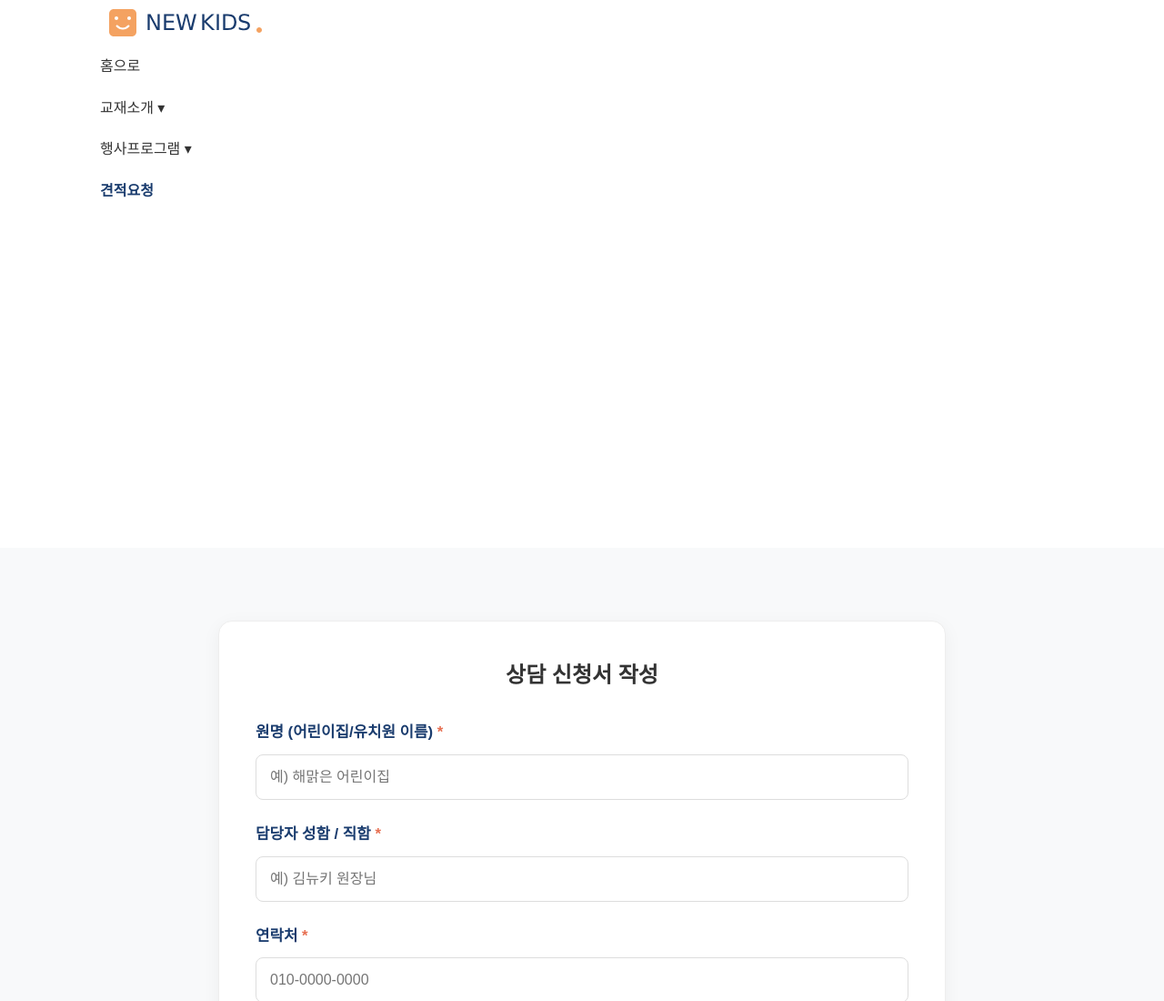
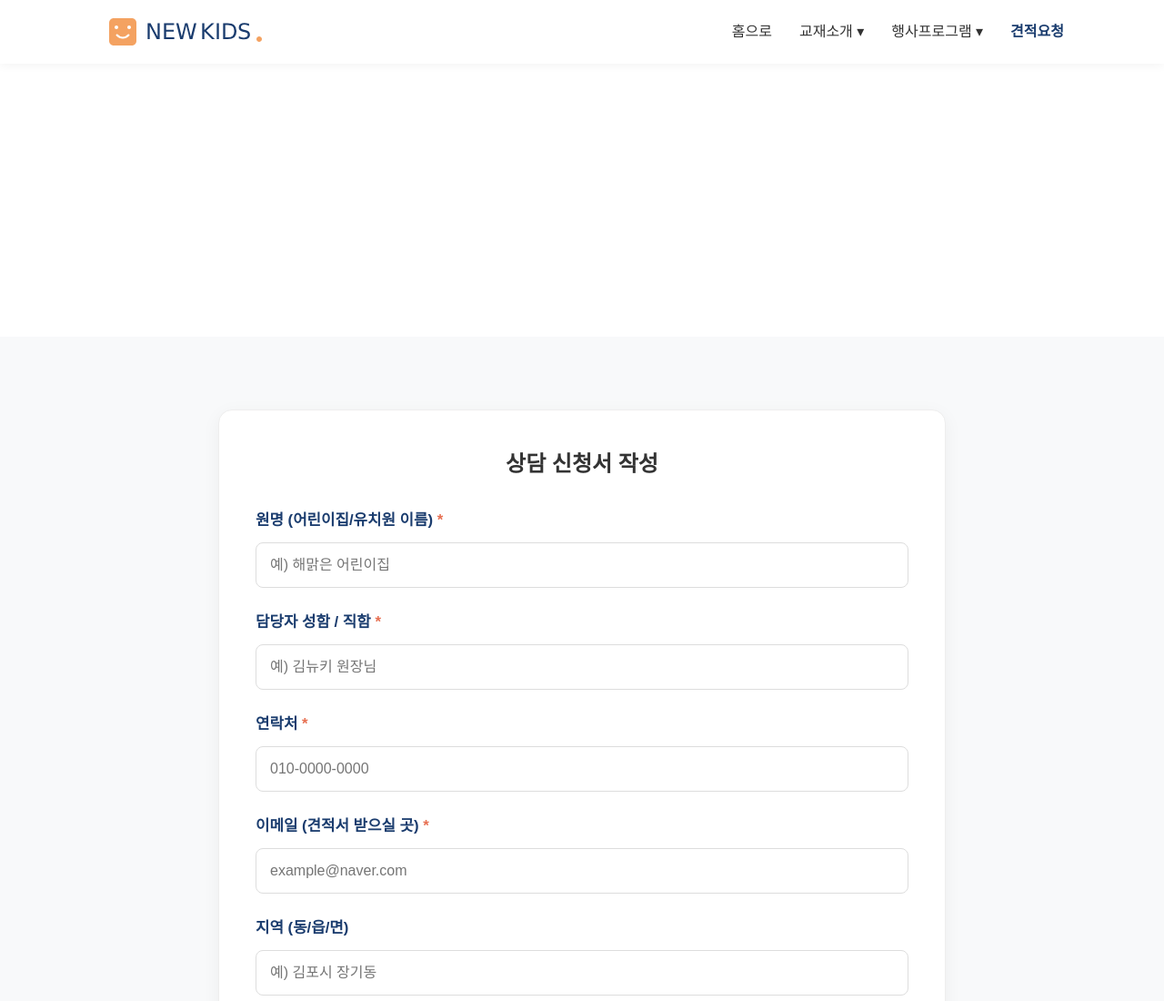
Before and after one commit to wjsrlfdnd-gif/nkids-web, a plain HTML site: page proposal.html in a window 1280 px wide. Shown: the top 1100 px of the page at 91% size. Drawn offline with Linux system fonts and the light colour scheme; no server answers.

Commit message:
Add files via upload

```diff
--- a/proposal.html
+++ b/proposal.html
@@ -17,6 +17,13 @@
 
         .btn { display: inline-block; padding: 12px 30px; background-color: var(--accent-color); color: #fff; border-radius: 5px; font-weight: bold; transition: 0.3s; border: none; cursor: pointer; font-size: 1rem; }
         .btn:hover { background-color: #e76f51; }
+
+        /* [헤더] */
+        header { width: 100%; height: 70px; background-color: #fff; box-shadow: 0 2px 10px rgba(0,0,0,0.05); position: fixed; top: 0; z-index: 1000; }
+        .header-inner { display: flex; justify-content: space-between; align-items: center; height: 100%; }
+        .logo { font-size: 1.5rem; font-weight: 900; color: var(--primary-color); }
+        .nav-menu { display: flex; gap: 30px; }
+        .nav-menu li a:hover { color: var(--accent-color); }
 
         /* [서브 배너] */
         .sub-hero {
```
